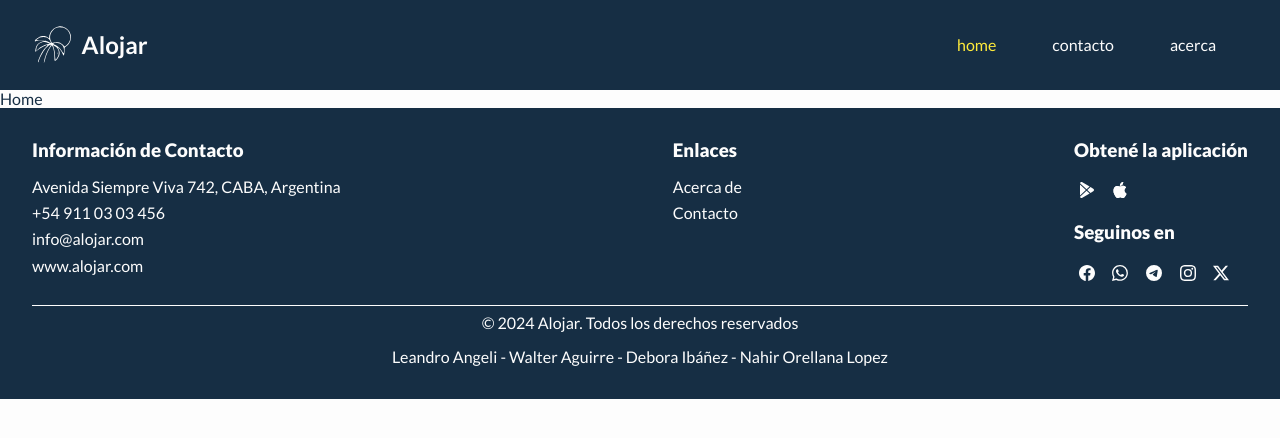
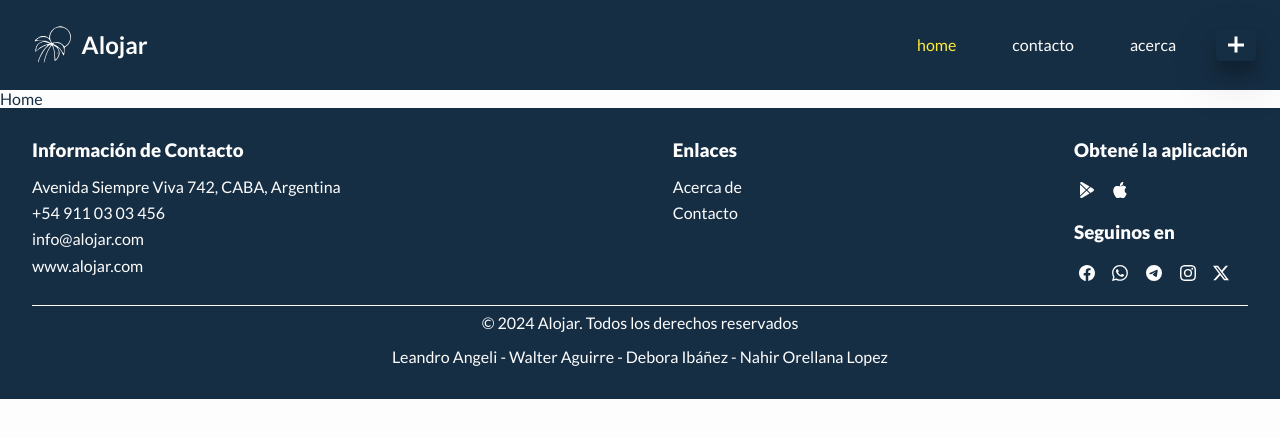
Before and after one commit to Leandro-Andres-Angeli/uner-desarrollo-web-tp-2, a React (Create React App) app: page / in a window 1280 px wide. Shown: the top 438 px of the page. Built offline with nearby package versions, Linux system fonts and the light colour scheme.

Commit message:
btn navbar

```diff
--- a/src/App.js
+++ b/src/App.js
@@ -1,7 +1,7 @@
 import './normalize.css';
 
 import { Switch, Route } from 'react-router-dom';
-import Navbar from './components/Navbar';
+import Navbar from './components/Navbar/Navbar';
 import { routes } from './data/routes';
 import { Redirect } from 'react-router-dom/cjs/react-router-dom.min';
 import Footer from './components/Footer';
--- a/src/components/Navbar.js
+++ b/src/components/Navbar/Navbar.js
@@ -1,7 +1,8 @@
 import React from 'react';
-import { SiteIcon } from './../icons/SiteIcon';
-import { linksData } from '../data/routes';
+import { SiteIcon } from '../../icons/SiteIcon';
+import { linksData } from '../../data/routes';
 import { NavLink } from 'react-router-dom/cjs/react-router-dom.min';
+import NavbarBtn from './NavbarBtn';
 
 const Navbar = () => {
   return (
@@ -18,7 +19,7 @@ const Navbar = () => {
 
         <ul className='nav--links'>
           {linksData.map(({ text, route }) => (
-            <li key={text} >
+            <li key={text}>
               {' '}
               {/* CAMBIAR ESTE EXACT AL ARMAR LAS SUBRUTAS!! */}
               <NavLink to={route} exact activeClassName='nav-link-active'>
@@ -28,6 +29,7 @@ const Navbar = () => {
             </li>
           ))}
         </ul>
+        <NavbarBtn></NavbarBtn>
       </nav>
     </header>
   );
--- /dev/null
+++ b/src/components/Navbar/NavbarBtn.js
@@ -0,0 +1,21 @@
+import React, { useState } from 'react';
+import navbarStyle from './navbarbtn.module.css';
+const NavbarBtn = () => {
+  console.log(navbarStyle);
+  const [iconRotate, setHandleRotate] = useState('');
+  const handleRotate = () => {
+    setHandleRotate((prev) => (prev === '' ? navbarStyle.rotate : ''));
+  };
+  return (
+    <button
+      className={`${navbarStyle.navbarBtn} btn-primary ${iconRotate}`}
+      onClick={handleRotate}
+    >
+      <div>
+        <span></span>
+      </div>
+    </button>
+  );
+};
+
+export default NavbarBtn;
--- /dev/null
+++ b/src/components/Navbar/navbarbtn.module.css
@@ -0,0 +1,41 @@
+button.navbarBtn {
+  position: relative;
+  border-radius: 0%;
+  width: fit-content;
+
+  padding-bottom: 1rem;
+  padding-top: 1rem;
+  border-radius: 5px;
+  cursor: pointer;
+}
+
+.navbarBtn span {
+  background-color: white;
+  position: absolute;
+  width: 1rem;
+  height: 3px;
+
+  left: 50%;
+  top: 50%;
+  transform: translate(-50%, -50%);
+  display: inline-block;
+}
+
+.navbarBtn span::after {
+  content: '';
+  background-color: white;
+  position: absolute;
+  width: 3px;
+  height: 1rem;
+
+  left: 50%;
+  top: 50%;
+  transform: translate(-50%, -50%);
+  display: inline-block;
+}
+.navbarBtn div {
+  transition: rotate 0.2s cubic-bezier(0.6, 0.04, 0.98, 0.335);
+}
+.rotate div {
+  rotate: 45deg;
+}
--- a/src/styles.css
+++ b/src/styles.css
@@ -3,6 +3,8 @@
 /* #0d6efd; */
 :root {
   --primary-color: #162e44;
+  --light-blue: #204b72;
+
   --secondary-color: #ffeb3b;
 
   --light-color: #fdfdfd;
@@ -157,6 +159,13 @@ button[class^='boton']:hover {
 }
 .formulario label {
   margin-left: 20%;
+}
+.btn-primary {
+  background-color: var(--primary-color);
+  transition: background-color 0.3s ease;
+}
+.btn-primary:hover {
+  background-color: var(--light-blue);
 }
 
 .btn-index {
```
